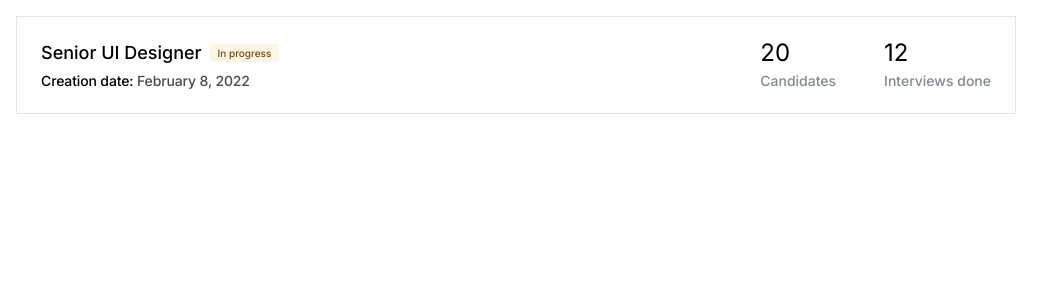
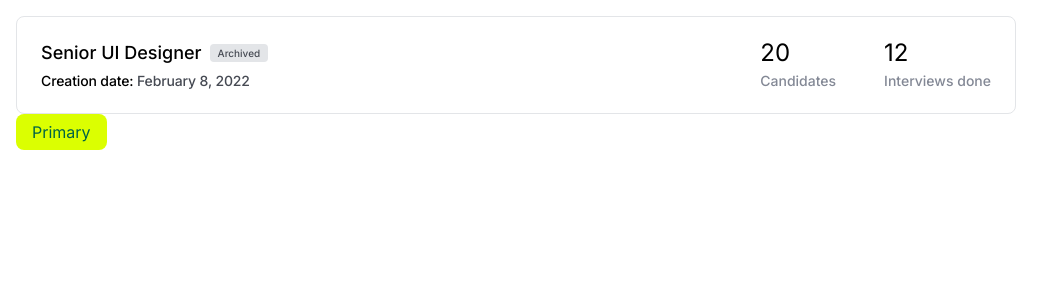
Before and after one commit to flaviozorzetto/project-picko, a React (Create React App) app: page / in a window 1280 px wide. Shown: the top 300 px of the page, without its empty margins (0-1063 px from the left). Built offline with nearby package versions, Linux system fonts and the light colour scheme.

Commit message:
created button component

```diff
--- a/src/App.js
+++ b/src/App.js
@@ -1,4 +1,5 @@
 import React from 'react';
+import Button from './components/Button/Button.js';
 import Card from './components/Card/Card.js';
 import './styles/index.scss';
 
@@ -6,6 +7,9 @@ export default function App() {
    return (
       <div style={{ width: '1000px', margin: '1rem' }}>
          <Card />
+         <Button type="primary" size="m">
+            Primary
+         </Button>
       </div>
    );
 }
--- a/src/components/Badge/Badge.js
+++ b/src/components/Badge/Badge.js
@@ -27,5 +27,5 @@ export default function Badge(props) {
 
    const typeObj = returnTextType(props.type);
 
-   return <div className={`badge badge-${typeObj.class}`}>{typeObj.text}</div>;
+   return <div className={`badge badge_${typeObj.class}`}>{typeObj.text}</div>;
 }
--- a/src/components/Badge/Badge.scss
+++ b/src/components/Badge/Badge.scss
@@ -1,26 +1,25 @@
 .badge {
    border-radius: 4px;
-   font-style: normal;
    font-weight: 500;
    font-size: 10px;
    padding: 4px 8px;
 
-   &-progress {
+   &_progress {
       background: #fff5e6;
       color: #7a4a00;
    }
 
-   &-completed {
+   &_completed {
       background: #e6ffea;
       color: #00470b;
    }
 
-   &-unitiated {
+   &_unitiated {
       background: #e9eafb;
       color: #121968;
    }
 
-   &-archived {
+   &_archived {
       background: #e3e5e8;
       color: #464a53;
    }
--- /dev/null
+++ b/src/components/Button/Button.js
@@ -0,0 +1,11 @@
+import './Button.scss';
+
+export default function Button(props) {
+   return (
+      <button
+         className={`button_${props.type} button_${props.type}_${props.size}`}
+      >
+         {props.children}
+      </button>
+   );
+}
--- /dev/null
+++ b/src/components/Button/Button.scss
@@ -0,0 +1,41 @@
+.button_primary,
+.button_secondary {
+   border: none;
+   font-family: inherit;
+   border-radius: 0.5rem;
+   color: #006446;
+   padding: 0.5rem 1rem;
+
+   &_m {
+      font-size: 1rem;
+      font-weight: 400;
+   }
+
+   &_s {
+      font-size: 0.9rem;
+      font-weight: 500;
+   }
+}
+
+.button_primary {
+   background: #dbff01;
+
+   &:hover {
+      background: #cef000;
+      cursor: pointer;
+   }
+
+   &:disabled {
+      background: #e3e5e8;
+      color: #838895;
+   }
+}
+
+.button_secondary {
+   background: #ffffff;
+
+   &:hover {
+      background: #f4f4f6;
+      cursor: pointer;
+   }
+}
--- a/src/components/Card/Card.js
+++ b/src/components/Card/Card.js
@@ -6,8 +6,8 @@ export default function Card(props) {
       <div className="card">
          <div className="card__content">
             <div className="card__content__main">
-               <p className="card__title">Senior UI Designer</p>
-               <Badge type="progress" />
+               <span className="card__title">Senior UI Designer</span>
+               <Badge type="archived" />
             </div>
             <div className="card__content__details">
                <p>
--- a/src/components/Card/Card.scss
+++ b/src/components/Card/Card.scss
@@ -4,6 +4,7 @@
    justify-content: space-between;
    padding: 1.5rem;
    border: 1px solid #e3e5e8;
+   border-radius: 0.5rem;
 }
 
 .card__title {
--- a/src/styles/variables/_fonts.scss
+++ b/src/styles/variables/_fonts.scss
@@ -1 +1,3 @@
+// Remove unused weights
+
 @import url('https://fonts.googleapis.com/css2?family=Inter:wght@100;200;300;400;500;600;700;800;900&display=swap');
```
Also changed, not shown: 9 other files (tests, documents, lock files or other folders).
